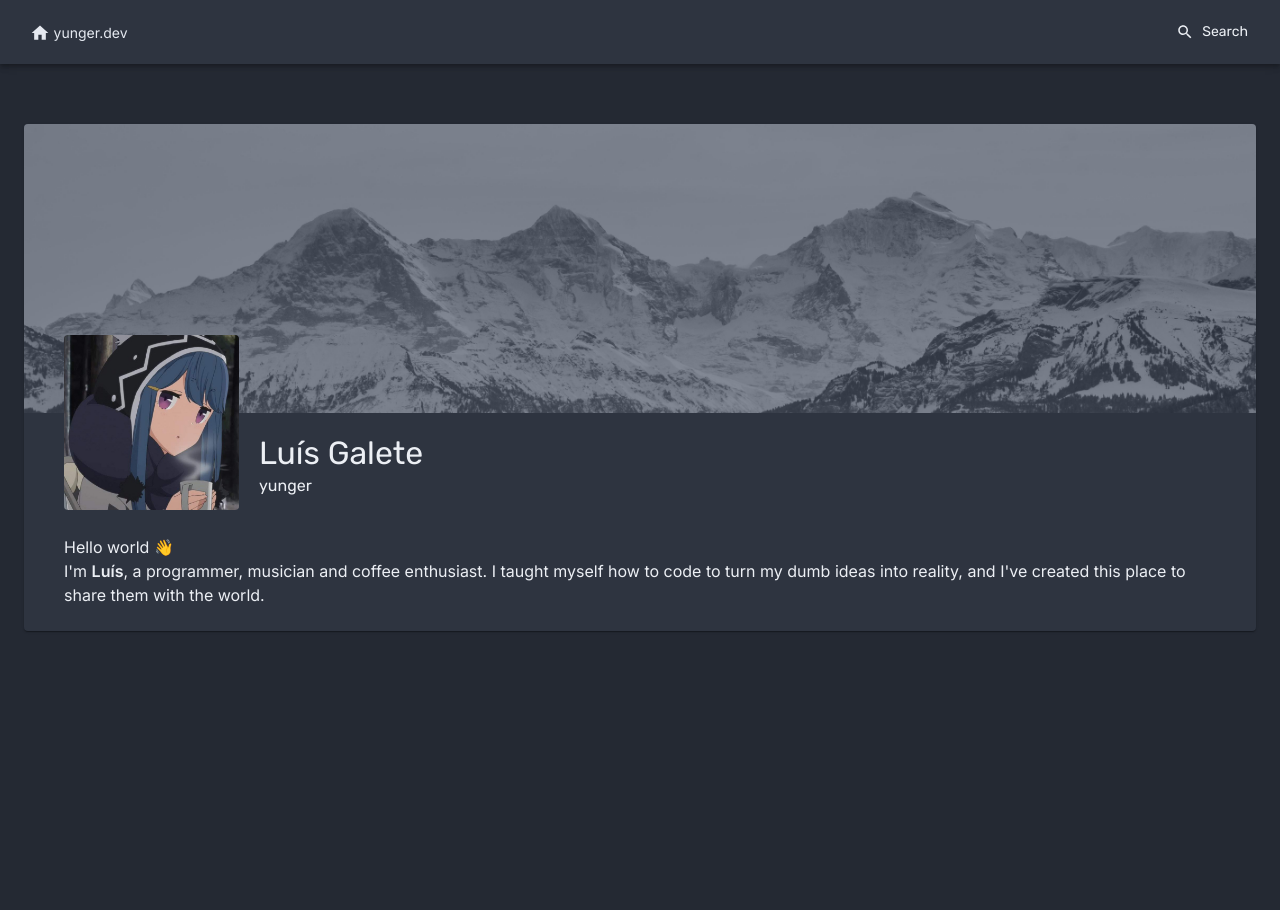
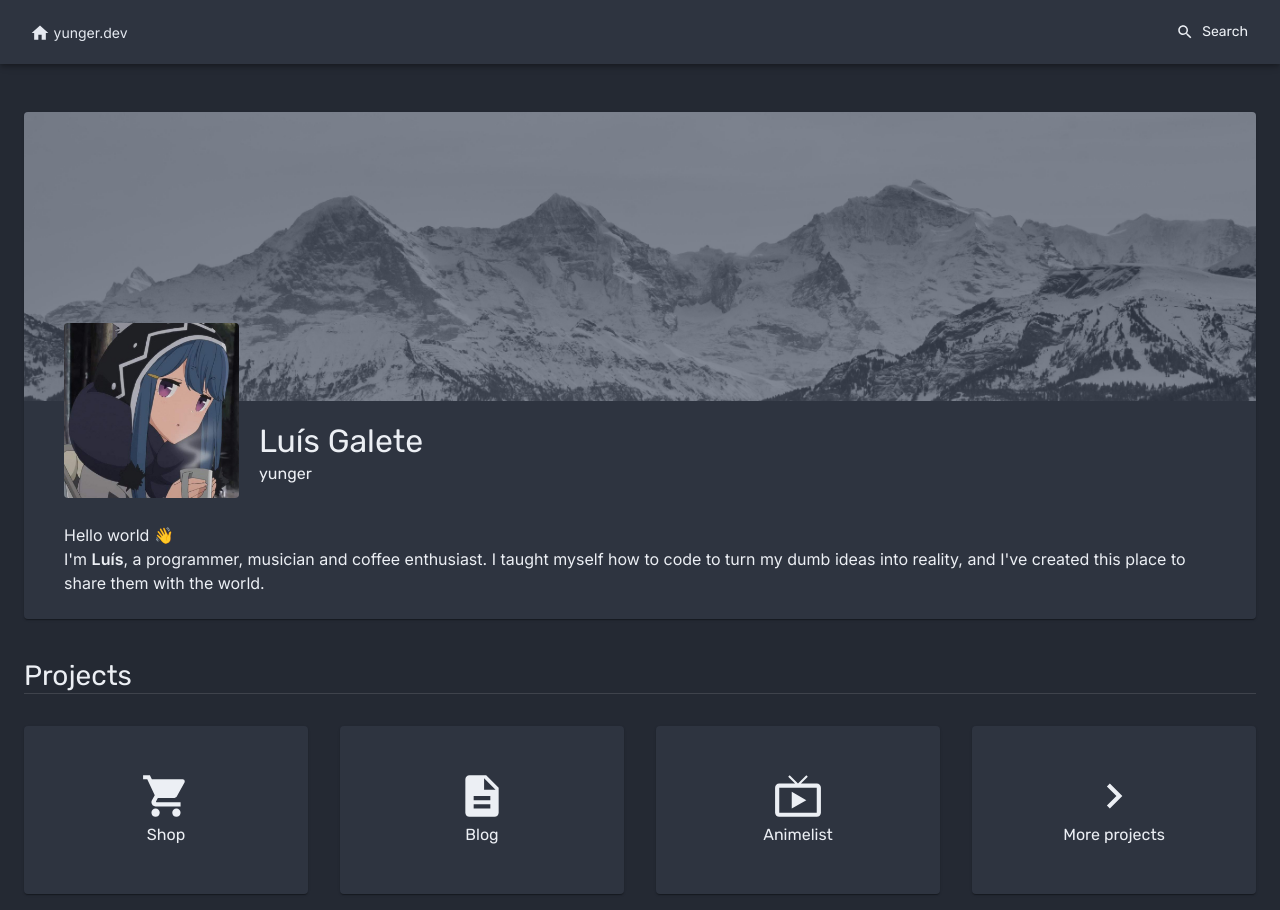
Before and after one commit to yunger7/yunger.dev, a Next.js app: page / in a window 1280 px wide. Before the commit the page ends 800 px from the top, so only its background shows below. Built offline with nearby package versions, Linux system fonts and the light colour scheme.

Commit message:
Add square links

```diff
--- /dev/null
+++ b/src/components/SquareLink.jsx
@@ -0,0 +1,53 @@
+import React, { useState } from "react";
+import { Paper, Typography } from "@material-ui/core";
+import { makeStyles } from "@material-ui/core/styles";
+
+import { nordPalette } from "../theme";
+
+const useStyles = makeStyles(theme => ({
+	root: {
+		width: "100%",
+		height: "100%",
+
+		display: "flex",
+		flexDirection: "column",
+		alignItems: "center",
+		justifyContent: "center",
+
+		cursor: "pointer",
+		textDecoration: "none",
+		transition: "background .2s",
+
+		"&:hover": {
+			backgroundColor: `${nordPalette.nord3}aa`,
+		},
+	},
+	icon: {
+		width: 50,
+		height: 50,
+	},
+}));
+
+export const SquareLink = React.forwardRef((props, ref) => {
+	const classes = useStyles();
+	const { onClick, href, children } = props;
+	const Icon = props.icon;
+
+	const [elevation, setElevation] = useState(1);
+
+	return (
+		<Paper
+			className={classes.root}
+			component="a"
+			href={href}
+			onClick={onClick}
+			ref={ref}
+			elevation={elevation}
+			onMouseOver={() => setElevation(5)}
+			onMouseOut={() => setElevation(1)}
+		>
+			<Icon className={classes.icon} />
+			<Typography variant="button">{children}</Typography>
+		</Paper>
+	);
+});
--- a/src/pages/index.jsx
+++ b/src/pages/index.jsx
@@ -1,16 +1,31 @@
+import Link from "next/link";
 import Image from "next/image";
-import { Container, Card, CardContent, Typography } from "@material-ui/core";
+import {
+	Container,
+  Grid,
+	Card,
+	CardContent,
+	Typography,
+	Divider,
+} from "@material-ui/core";
 import { makeStyles, useTheme } from "@material-ui/core/styles";
+import {
+	ShoppingCart as ShoppingCartIcon,
+	LiveTv as LiveTvIcon,
+  Description as DescriptionIcon,
+  KeyboardArrowRight as KeyboardArrowRightIcon,
+} from "@material-ui/icons";
 
 import { Header } from "../components/Header";
+import { SquareLink } from "../components/SquareLink";
 
 import nordicWallpaper from "../../public/nordic-wallpaper.jpg";
 import profilePicture from "../../public/profile-picture.jpg";
 
 const useStyles = makeStyles(theme => ({
-  page: {
-    paddingTop: theme.spacing(7.5),
-  },
+	page: {
+		paddingTop: theme.spacing(6),
+	},
 	introductionCard: {
 		width: "100%",
 	},
@@ -19,7 +34,7 @@ const useStyles = makeStyles(theme => ({
 	},
 	profile: {
 		display: "flex",
-    maxHeight: 100,
+		maxHeight: 100,
 	},
 	profileName: {
 		display: "flex",
@@ -33,11 +48,21 @@ const useStyles = makeStyles(theme => ({
 			borderRadius: theme.shape.borderRadius,
 		},
 	},
+	projects: {
+		marginTop: theme.spacing(5),
+	},
+	squareLinksWrapper: {
+    marginTop: theme.spacing(2),
+	},
+  squareLink: {
+    width: 200,
+    height: 200,
+  },
 }));
 
 export default function Home() {
 	const classes = useStyles();
-  const theme = useTheme();
+	const theme = useTheme();
 
 	return (
 		<>
@@ -49,7 +74,7 @@ export default function Home() {
 						alt="Snow mountain wallpaper"
 						width={theme.breakpoints.values.lg}
 						height={300}
-            placeholder="blur"
+						placeholder="blur"
 						objectFit="cover"
 					/>
 					<CardContent className={classes.introductionCardContent}>
@@ -64,14 +89,44 @@ export default function Home() {
 						</div>
 						<div>
 							<Typography variant="body1">
-								Hello world 👋 <br /> I'm <strong>Luís</strong>, a programmer, musician and coffee
-								enthusiast. I taught myself how to code to turn my dumb ideas
-								into reality, and I've created this place to share them with the
-								world.
+								Hello world 👋 <br /> I'm <strong>Luís</strong>, a programmer,
+								musician and coffee enthusiast. I taught myself how to code to
+								turn my dumb ideas into reality, and I've created this place to
+								share them with the world.
 							</Typography>
 						</div>
 					</CardContent>
 				</Card>
+
+				<section className={classes.projects}>
+					<Typography variant="h4" component="h2">
+						Projects
+					</Typography>
+					<Divider />
+
+					<Grid container className={classes.squareLinksWrapper} justifyContent="space-between" spacing={4}>
+            <Grid item md={3} sm={6} xs={12} className={classes.squareLink}>
+              <Link href="/shop" passHref>
+                <SquareLink icon={ShoppingCartIcon}>Shop</SquareLink>
+              </Link>
+            </Grid>
+            <Grid item md={3} sm={6} xs={12} className={classes.squareLink}>
+              <Link href="/blog" passHref>
+                <SquareLink icon={DescriptionIcon}>Blog</SquareLink>
+              </Link>
+            </Grid>
+            <Grid item md={3} sm={6} xs={12} className={classes.squareLink}>
+              <Link href="/animelist" passHref>
+                <SquareLink icon={LiveTvIcon}>Animelist</SquareLink>
+              </Link>
+            </Grid>
+            <Grid item md={3} sm={6} xs={12} className={classes.squareLink}>
+              <Link href="/projects" passHref>
+                <SquareLink icon={KeyboardArrowRightIcon}>More projects</SquareLink>
+              </Link>
+            </Grid>
+					</Grid>
+				</section>
 			</Container>
 		</>
 	);
--- a/src/theme.js
+++ b/src/theme.js
@@ -1,6 +1,6 @@
 import { createTheme } from "@material-ui/core/styles";
 
-const nordPalette = {
+export const nordPalette = {
   nord0: "#2E3440",
   nord1: "#3B4252",
   nord2: "#434C5E",
```
